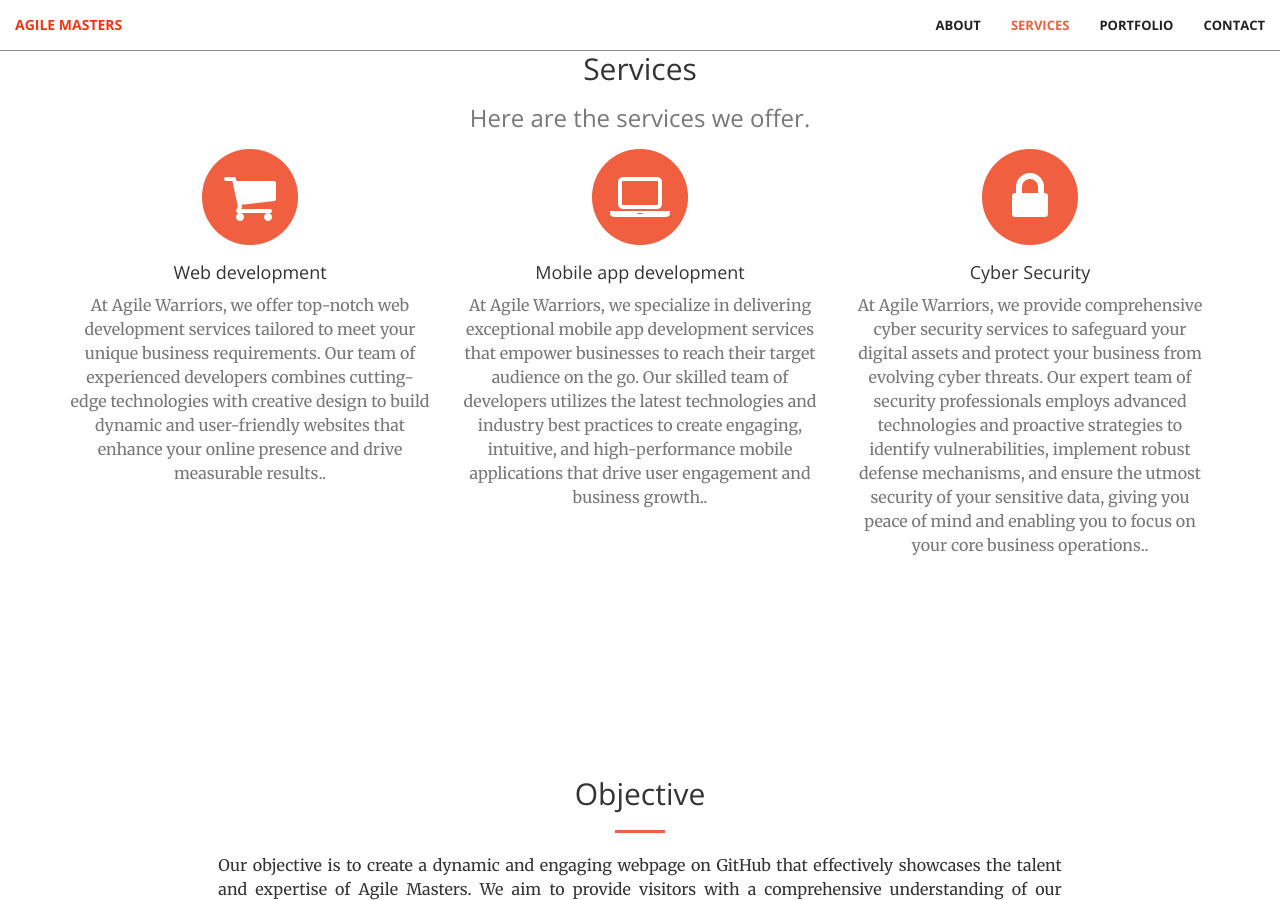
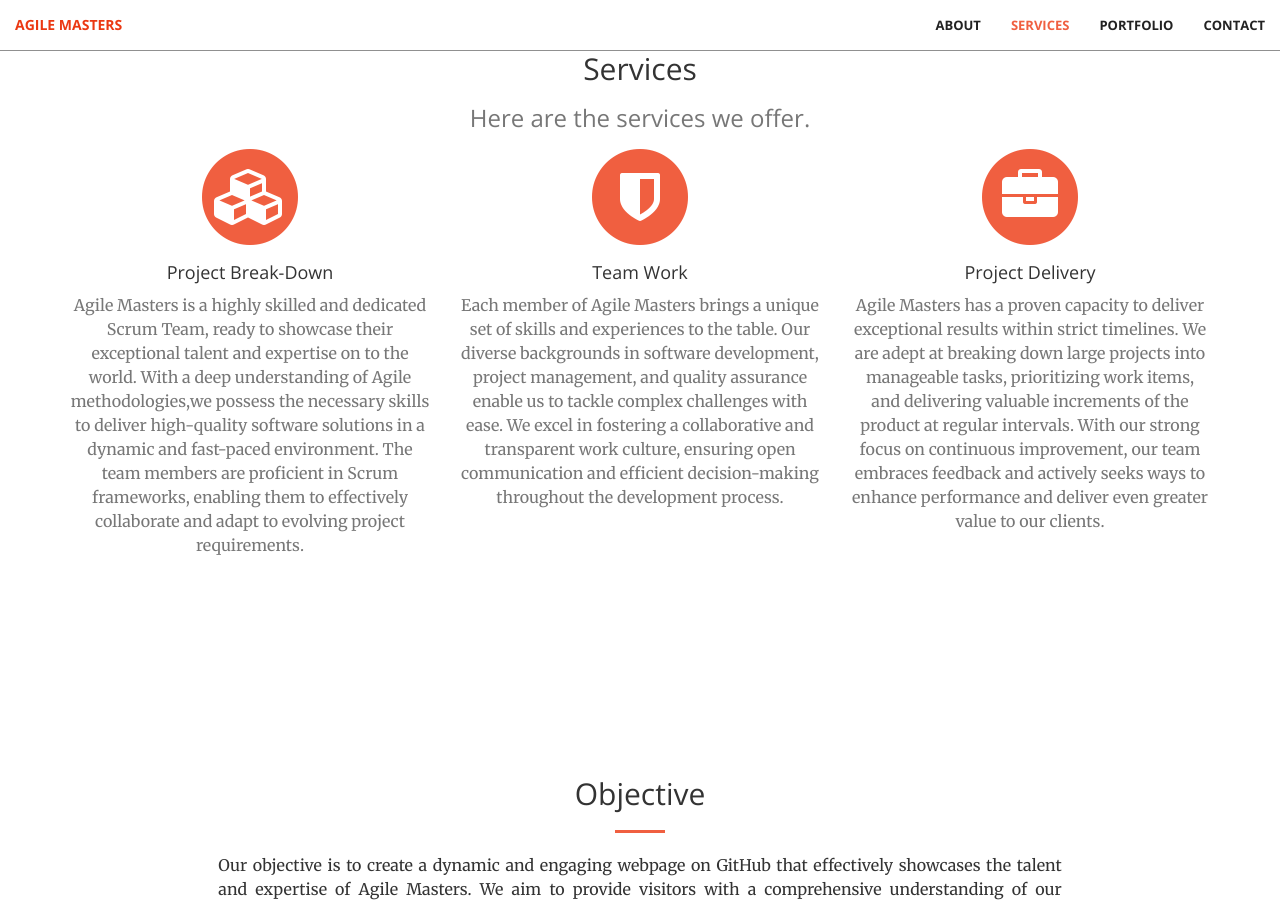
Before and after one commit to legitt23/legitt23, a Jekyll site: the page built from index.md, in a window 1280 px wide and 900 px high, scrolled down 1390 px. Built offline with Jekyll 4.4.1, drawn with Linux system fonts in a browser that asks for light colours.

Commit message:
Update services.html

```diff
--- a/_includes/services.html
+++ b/_includes/services.html
@@ -10,29 +10,29 @@
                 <div class="col-md-4">
                     <span class="fa-stack fa-4x">
                         <i class="fa fa-circle fa-stack-2x text-primary"></i>
-                        <i class="fa fa-shopping-cart fa-stack-1x fa-inverse"></i>
+                        <i class="fa fa-cubes fa-stack-1x fa-inverse"></i>
                     </span>
-                    <h4 class="service-heading">Web development</h4>
-                    <p class="text-muted"> At Agile Warriors, we offer top-notch web development services tailored to meet your unique business requirements. Our team of experienced developers combines cutting-edge technologies with creative design
-                        to build dynamic and user-friendly websites that enhance your online presence and drive measurable results..</p>
+                    <h4 class="service-heading">Project Break-Down</h4>
+                    <p class="text-muted"> Agile Masters is a highly skilled and dedicated Scrum Team, ready to showcase their exceptional talent and expertise on to the world. With a deep understanding of Agile methodologies,we possess the necessary skills to deliver high-quality software solutions in a dynamic and fast-paced environment. The team members are proficient in Scrum frameworks,
+                     enabling them to effectively collaborate and adapt to evolving project requirements.</p>
                 </div>
                 <div class="col-md-4">
                     <span class="fa-stack fa-4x">
                         <i class="fa fa-circle fa-stack-2x text-primary"></i>
-                        <i class="fa fa-laptop fa-stack-1x fa-inverse"></i>
+                        <i class="fa fa-shield fa-stack-1x fa-inverse"></i>
                     </span>
-                    <h4 class="service-heading">Mobile app development</h4>
-                    <p class="text-muted">At Agile Warriors, we specialize in delivering exceptional mobile app development services that empower businesses to reach their target audience on the go. Our skilled team of developers utilizes the latest technologies and industry best practices
-                        to create engaging, intuitive, and high-performance mobile applications that drive user engagement and business growth..</p>
+                    <h4 class="service-heading">Team Work</h4>
+                    <p class="text-muted">Each member of Agile Masters brings a unique set of skills and experiences to the table. Our  diverse backgrounds in software development, project management, and quality assurance enable us to tackle complex challenges with ease. We excel in fostering a collaborative and transparent work culture,
+                     ensuring open communication and efficient decision-making throughout the development process.</p>
                 </div>
                 <div class="col-md-4">
                     <span class="fa-stack fa-4x">
                         <i class="fa fa-circle fa-stack-2x text-primary"></i>
-                        <i class="fa fa-lock fa-stack-1x fa-inverse"></i>
+                        <i class="fa fa-briefcase fa-stack-1x fa-inverse"></i>
                     </span>
-                    <h4 class="service-heading">Cyber Security</h4>
-                    <p class="text-muted">At Agile Warriors, we provide comprehensive cyber security services to safeguard your digital assets and protect your business from evolving cyber threats. Our expert team of security professionals employs advanced technologies and proactive strategies to identify vulnerabilities, implement robust defense mechanisms, and ensure the utmost security of
-                        your sensitive data, giving you peace of mind and enabling you to focus on your core business operations..</p>
+                    <h4 class="service-heading">Project Delivery</h4>
+                    <p class="text-muted">Agile Masters has a proven capacity to deliver exceptional results within strict timelines. We are adept at breaking down large projects into manageable tasks, prioritizing work items, and delivering valuable increments of the product at regular intervals. With our strong focus on continuous improvement,
+                     our team embraces feedback and actively seeks ways to enhance performance and deliver even greater value to our clients.</p>
                 </div>
             </div>
         </div>
```
